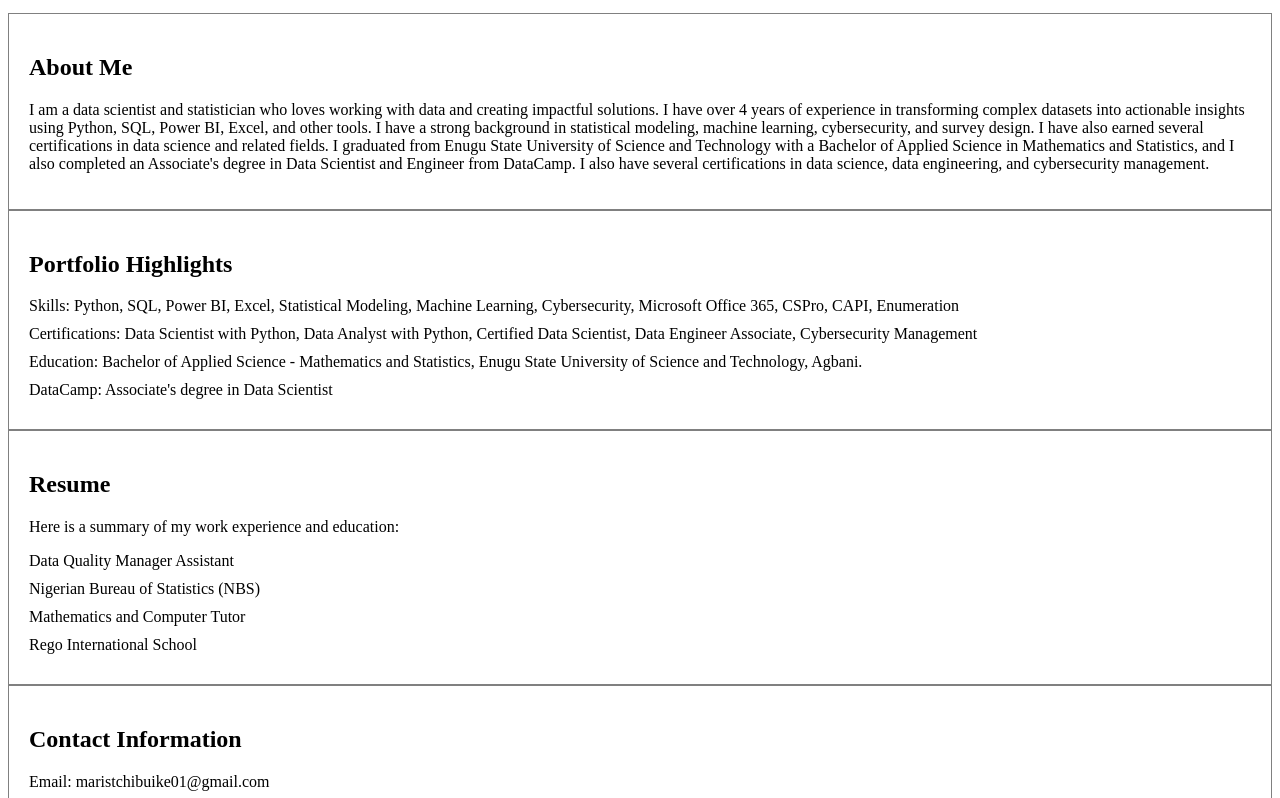
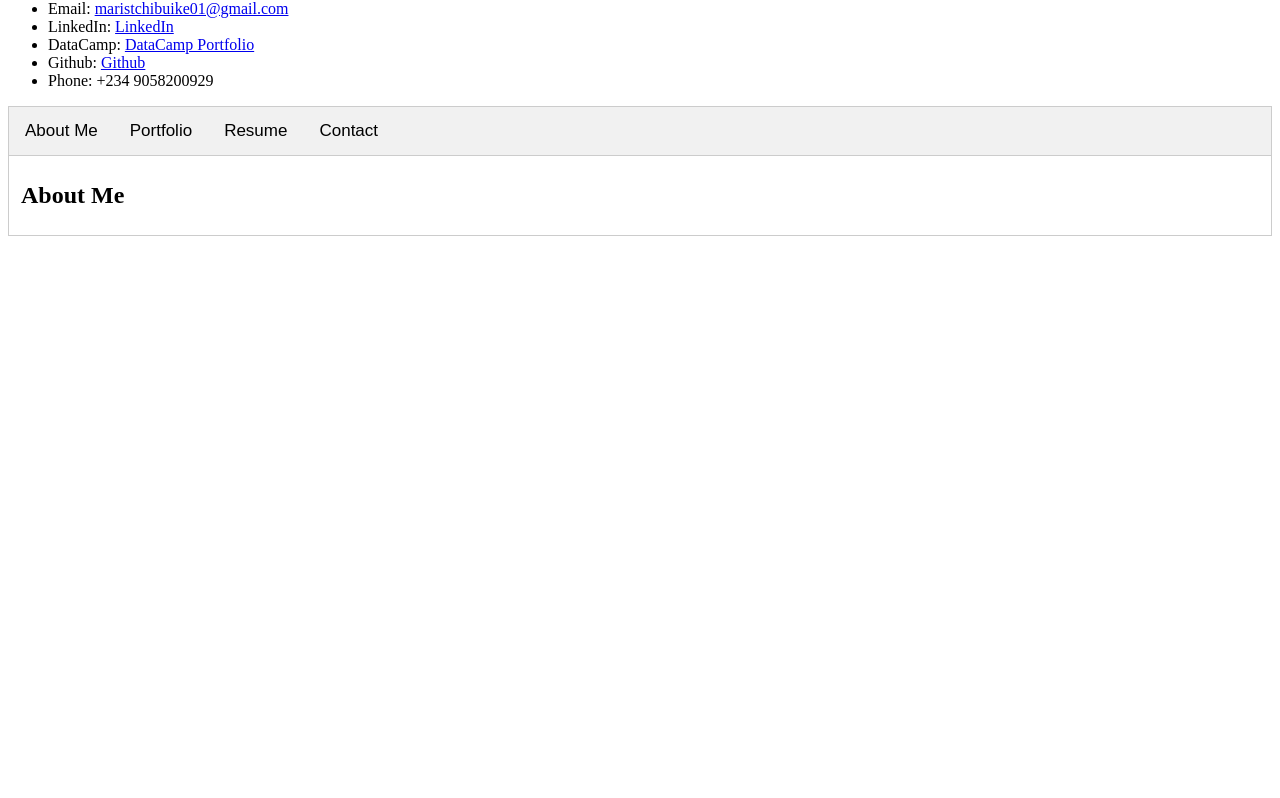
Before and after one commit to MaristChibuike/MaristChibuike.github.io, a plain HTML site: page MaristChibuike.html in a window 1280 px wide. Shown: the part 114-912 px from the top of the page. After the commit the page ends 800 px from the top, so only its background shows below. Drawn offline with Linux system fonts and the light colour scheme.

Commit message:
Update MaristChibuike.html

```diff
--- a/MaristChibuike.html
+++ b/MaristChibuike.html
@@ -1,99 +1,109 @@
 <!DOCTYPE html>
 <html>
 <head>
-  <title>Marist Chibuike - Data Scientist and Statistician</title>
-  <link rel="stylesheet" href="style.css">
+    <title>Marist Chibuike - Data Scientist and Statistician</title>
+    <style>
+        /* Style for tabs */
+        .tab {
+            overflow: hidden;
+            border: 1px solid #ccc;
+            background-color: #f1f1f1;
+        }
+
+        /* Style for tab buttons */
+        .tab button {
+            background-color: inherit;
+            float: left;
+            border: none;
+            outline: none;
+            cursor: pointer;
+            padding: 14px 16px;
+            transition: 0.3s;
+            font-size: 17px;
+        }
+
+        /* Change color of buttons on hover */
+        .tab button:hover {
+            background-color: #ddd;
+        }
+
+        /* Create an active/current tablink class */
+        .tab button.active {
+            background-color: #ccc;
+        }
+
+        /* Style the tab content */
+        .tabcontent {
+            display: none;
+            padding: 6px 12px;
+            border: 1px solid #ccc;
+            border-top: none;
+        }
+    </style>
 </head>
 <body>
+    <header>
+        <h1>MARIST CHIBUIKE</h1>
+        <p>My personal portfolio showcasing my resume, projects, and achievements</p>
+        <ul>
+            <li>Email: <a href="mailto:maristchibuike01@gmail.com">maristchibuike01@gmail.com</a></li>
+            <li>LinkedIn: <a href="https://www.linkedin.com/in/maristco/">LinkedIn</a></li>
+            <li>DataCamp: <a href="https://www.datacamp.com/profile/maristchibuike">DataCamp Portfolio</a></li>
+            <li>Github: <a href="https://github.com/MaristChibuike/Maristchibuike">Github</a></li>
+            <li>Phone: +234 9058200929</li>
+        </ul>
+    </header>
 
-<header>
-  <h1>Marist Chibuike</h1>
-  <h2>Data Scientist and Statistician</h2>
-</header>
+    <!-- Tab navigation -->
+    <div class="tab">
+        <button class="tablinks" onclick="openTab(event, 'aboutMe')">About Me</button>
+        <button class="tablinks" onclick="openTab(event, 'portfolio')">Portfolio</button>
+        <button class="tablinks" onclick="openTab(event, 'resume')">Resume</button>
+        <button class="tablinks" onclick="openTab(event, 'contact')">Contact</button>
+    </div>
 
-<main>
-  <section id="about">
-    <h2>About Me</h2>
-    <p>I am a data scientist and statistician who loves working with data and creating impactful solutions. I have over 4 years of experience in transforming complex datasets into actionable insights using Python, SQL, Power BI, Excel, and other tools. I have a strong background in statistical modeling, machine learning, cybersecurity, and survey design. I have also earned several certifications in data science and related fields. I graduated from Enugu State University of Science and Technology with a Bachelor of Applied Science in Mathematics and Statistics, and I also completed an Associate's degree in Data Scientist and Engineer from DataCamp. I also have several certifications in data science, data engineering, and cybersecurity management.</p>
-  </section>
+    <!-- About Me tab -->
+    <div id="aboutMe" class="tabcontent">
+        <h2>About Me</h2>
+        <!-- Add your content for the About Me section here -->
+    </div>
 
-  <section id="portfolio">
-    <h2>Portfolio Highlights</h2>
-    <ul>
-      <li>Skills: Python, SQL, Power BI, Excel, Statistical Modeling, Machine Learning, Cybersecurity, Microsoft Office 365, CSPro, CAPI, Enumeration</li>
-      <li>Certifications: Data Scientist with Python, Data Analyst with Python, Certified Data Scientist, Data Engineer Associate, Cybersecurity Management</li>
-      <li>Education: Bachelor of Applied Science - Mathematics and Statistics, Enugu State University of Science and Technology, Agbani.</li>
-      <li>DataCamp: Associate's degree in Data Scientist</li>
-    </ul>
-  </section>
+    <!-- Portfolio tab -->
+    <div id="portfolio" class="tabcontent">
+        <h2>Portfolio</h2>
+        <!-- Add your content for the Portfolio section here -->
+    </div>
 
-  <section id="resume">
-    <h2>Resume</h2>
-    <p>Here is a summary of my work experience and education:</p>
-    <ul>
-      <li>Data Quality Manager Assistant</li>
-      <li>Nigerian Bureau of Statistics (NBS)</li>
-      <li>Mathematics and Computer Tutor</li>
-      <li>Rego International School</li>
-    </ul>
-  </section>
+    <!-- Resume tab -->
+    <div id="resume" class="tabcontent">
+        <h2>Resume</h2>
+        <!-- Add your content for the Resume section here -->
+    </div>
 
-  <section id="contact">
-    <h2>Contact Information</h2>
-    <ul>
-      <li>Email: maristchibuike01@gmail.com</li>
-      <li>LinkedIn: <a href="https://www.linkedin.com/in/maristco/">https://www.linkedin.com/in/maristco/</a></li>
-      <li>DataCamp: <a href="https://www.datacamp.com/profile/maristchibuike">https://www.datacamp.com/profile/maristchibuike</a></li>
-      <li>Github: <a href="https://github.com/MaristChibuike/MaristChibuike">https://github.com/MaristChibuike/MaristChibuike</a></li>
-    </ul>
-  </section>
+    <!-- Contact tab -->
+    <div id="contact" class="tabcontent">
+        <h2>Contact</h2>
+        <!-- Add your content for the Contact section here -->
+    </div>
 
-</main>
+    <script>
+        // Function to open a specific tab content
+        function openTab(evt, tabName) {
+            var i, tabcontent, tablinks;
+            tabcontent = document.getElementsByClassName("tabcontent");
+            for (i = 0; i < tabcontent.length; i++) {
+                tabcontent[i].style.display = "none";
+            }
+            tablinks = document.getElementsByClassName("tablinks");
+            for (i = 0; i < tablinks.length; i++) {
+                tablinks[i].className = tablinks[i].className.replace(" active", "");
+            }
+            document.getElementById(tabName).style.display = "block";
+            evt.currentTarget.className += " active";
+        }
 
-<footer>
-  <p>Copyright &copy; 2023 Marist Chibuike</p>
-</footer>
-
-<style>
-  body {
-    background-color: dark;
-  }
-
-  section {
-    padding: 20px;
-    border: 1px solid gray;
-  }
-
-  ul {
-    list-style-type: none;
-    margin: 0;
-    padding: 0;
-  }
-
-  li {
-    margin-bottom: 10px;
-  }
-
-  a {
-    color: white;
-  }
-
-  .tabs {
-    display: flex;
-    border-bottom: 1px solid gray;
-  }
-
-  .tab {
-    width: 100px;
-    text-align: center;
-    border: 1px solid transparent;
-    cursor: pointer;
-  }
-
-  .tab.active {
-    border-bottom: 2px solid black;
-  }
-</style>
-
+        // Open the default tab
+        document.getElementById("aboutMe").style.display = "block";
+    </script>
 </body>
-</
+</html>
```
